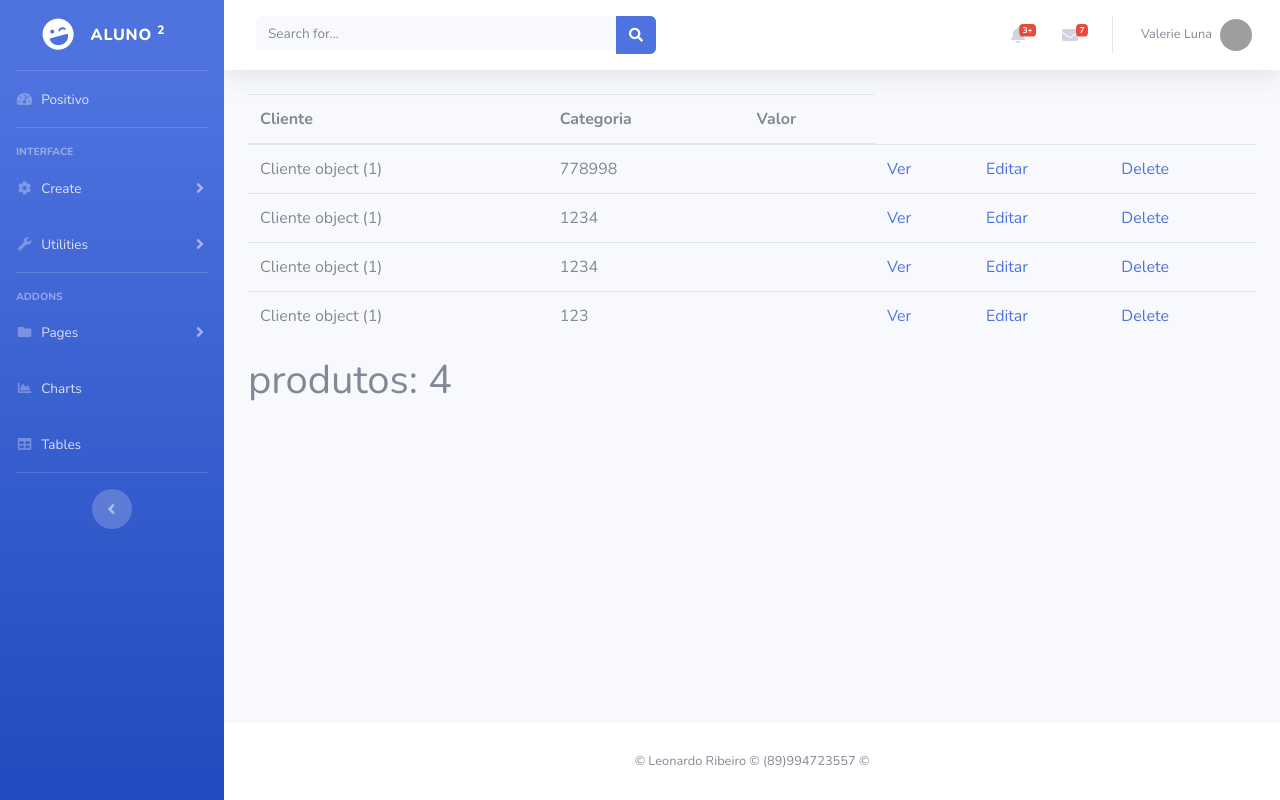
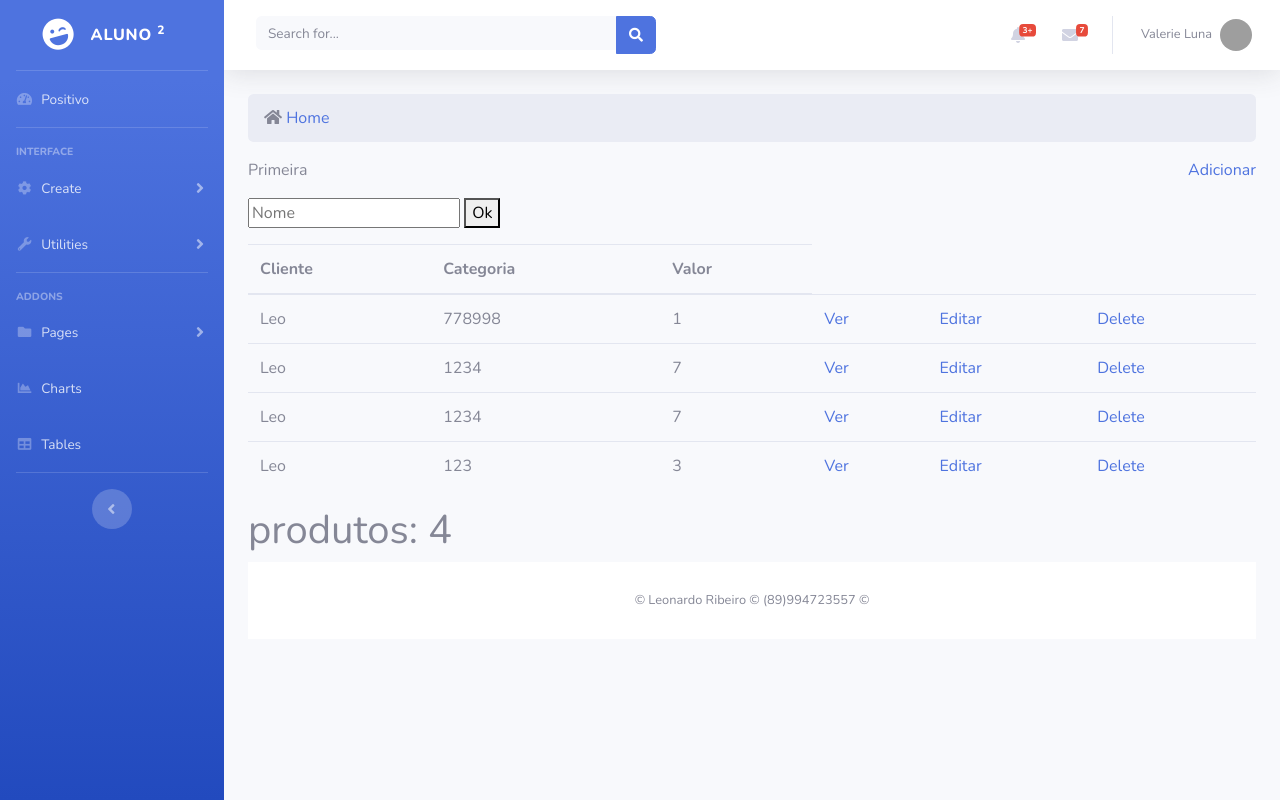
Before and after one commit to leonardo2347/leonardo-prova, a Django app: page /primeira/produto/ in a window 1280 px wide. Run offline with Django 3.2, Linux system fonts and the light colour scheme; data comes from the database, SQL or seed files in the repository; both versions use the stored data as it was after the commit; some libraries are stand-ins or nearby versions; grey boxes are pictures that could not be loaded.

Commit message:
Segunda parte da prova

```diff
--- a/primeira/models.py
+++ b/primeira/models.py
@@ -5,10 +5,13 @@ class Cliente(models.Model):
     matricula = models.CharField(max_length=11)
     idade = models.IntegerField()
 
+    def __str__(self):
+        return self.nome
+
 class Produto(models.Model):
     cliente = models.ForeignKey(Cliente, on_delete=models.CASCADE)
     categoria = models.CharField(max_length=11)
-    valor = models.CharField(max_length=1)
+    valor = models.IntegerField()
 
 class Carrinho_De_Compras(models.Model):
     supermercado = models.CharField(max_length=50)
--- a/primeira/templates/produto/editar.html
+++ b/primeira/templates/produto/editar.html
@@ -33,7 +33,7 @@
                     {{form.categoria}}
                 </div>
                 <div class="form-group">
-                    <label for="{{form.valor.id_for_label}}">valor</label>
+                    <label for="{{form.valor.id_for_label}}">Valor</label>
                     {{form.valor}}
                 </div>
 
--- a/primeira/templates/produto/list.html
+++ b/primeira/templates/produto/list.html
@@ -1,6 +1,45 @@
 {% extends 'base.html' %}
 
 {% block conteudo %}
+
+<div class="row">
+    <div class="col-lg-12">
+
+
+
+        <ol class="breadcrumb">
+            <li>
+                <i class="fa fa-home"></i>
+                <a href="/primeira/">Home</a>
+            </li>
+            <li>
+
+        </ol>
+    </div>
+</div>
+
+<div class="row">
+    <div class="col-lg-12">
+        <div class="panel panel-default">
+            <div class="panel-heading">
+                <p>Primeira<a href="/primeira/produto/form/" style="float:right;">Adicionar</a></p>
+            </div>
+            <div class="row">
+                <div class="col-lg-12">
+                    <div>
+                        <form action="/primeira/produto/" method="POST">
+                            {% csrf_token %}
+                            <input type="text" id="select" name="select" placeholder="Nome">
+                            <button type="submit">Ok</button>
+                        </form>
+                    </div>
+                </div>
+            </div>
+
+            <!-- /.panel-heading -->
+            <div class="panel-body">
+                <div class="table-responsive">
+                    <table class="table table-striped">
 
                          <table class="table">
                             <thead>
@@ -16,7 +55,7 @@
                                 <tr>
                                     <td>{{produto.cliente}}</td>
                                     <td>{{produto.categoria}}</td>
-            <td>{{produto.Valor}}</td>
+                                    <td>{{produto.valor}}</td>
 
                                     <td><a href="/primeira/produto/{{produto.id}}">Ver</a></td>
                                     <td><a href="/primeira/produto/{{produto.id}}/editar/">Editar</a></td>
--- a/primeira/views.py
+++ b/primeira/views.py
@@ -8,7 +8,7 @@ def home(request):
 def produto_list(request):
     if (request.method == 'POST'):
         form = request.POST.get('select')
-        produtos = Produto.objects.all().order_by(form)
+        produtos = Produto.objects.filter(categoria__icontains=form)
         return render(request, 'produto/list.html', {'produtos':produtos})
     else:
         produtos = Produto.objects.all()
```
Also changed, not shown: db.sqlite3. Lines whose indentation alone changed are shown as unchanged.
